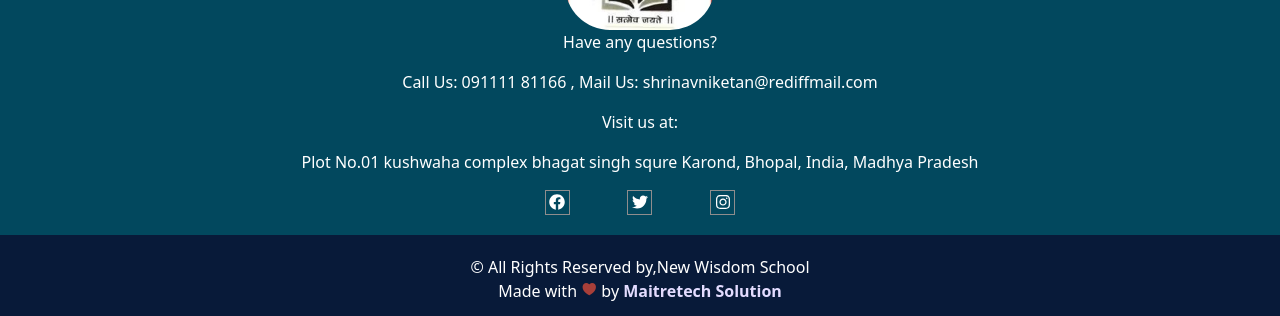
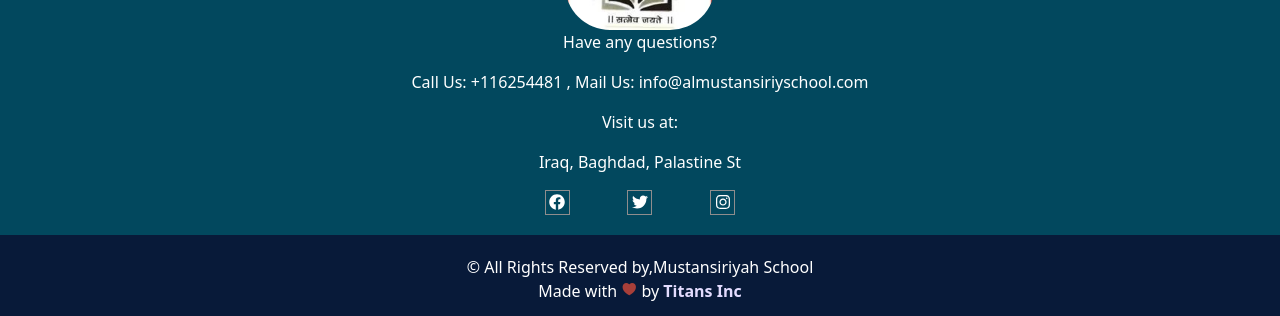
Before and after one commit to Yash-mspn/demo-school, a React (Create React App) app: page /Eventmain in a window 1280 px wide. Shown: the part 917-1233 px from the top of the page. Built offline with nearby package versions, Linux system fonts and the light colour scheme; no server answers; a web font is replaced by a local one.

Commit message:
footer changed

```diff
--- a/src/Components/Footer/Footer.js
+++ b/src/Components/Footer/Footer.js
@@ -13,14 +13,14 @@ const Footer = () => {
           <div className="footer-content">
             <p>Have any questions?</p>
             <p>
-              Call Us: 091111 81166 , Mail Us:
-              shrinavniketan@rediffmail.com
+              Call Us: +116254481 , Mail Us:
+              info@almustansiriyschool.com
             </p>
             <p>
               <p>Visit us at:</p>
               <p>
-              Plot No.01 kushwaha complex bhagat singh squre Karond, Bhopal, India, Madhya Pradesh
-              </p>
+              Iraq, Baghdad, Palastine St
+               </p>
 
             </p>
           </div>
@@ -28,7 +28,7 @@ const Footer = () => {
             <div className="socialall">
               <div>
               <a
-                href="https://www.facebook.com/p/Shri-Nav-Niketan-School-100069862911849/"
+                // href="https://www.facebook.com/p/Shri-Nav-Niketan-School-100069862911849/"
                 target="_blank"
               >
                 <div className="alllink-soc">
@@ -59,10 +59,10 @@ const Footer = () => {
         </div>
 
         <div className="footer-bottom">
-          <p>© All Rights Reserved by,New Wisdom School</p>
+          <p>© All Rights Reserved by,Mustansiriyah School</p>
           <p className="footer-made">
             Made with <i class=" ri-heart-3-fill"></i> by{" "}
-            <a href="https://maitretech.com/"> Maitretech Solution</a>
+            <a href="https://www.titans-inc.com/"> Titans Inc</a>
           </p>
         </div>
       </div>
```
